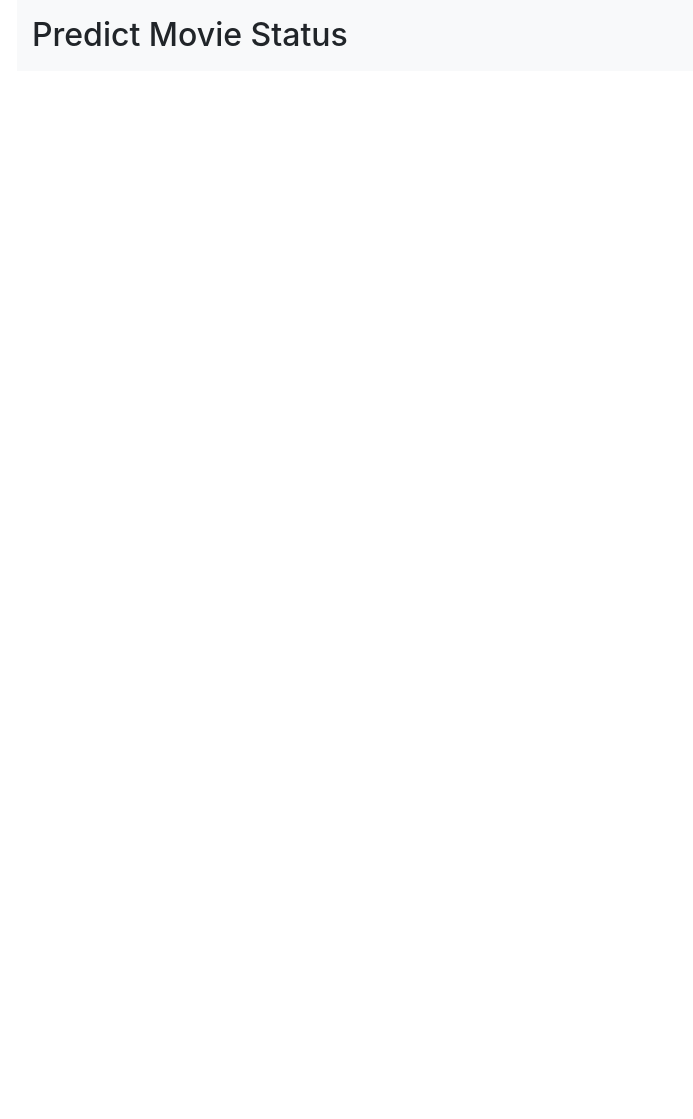
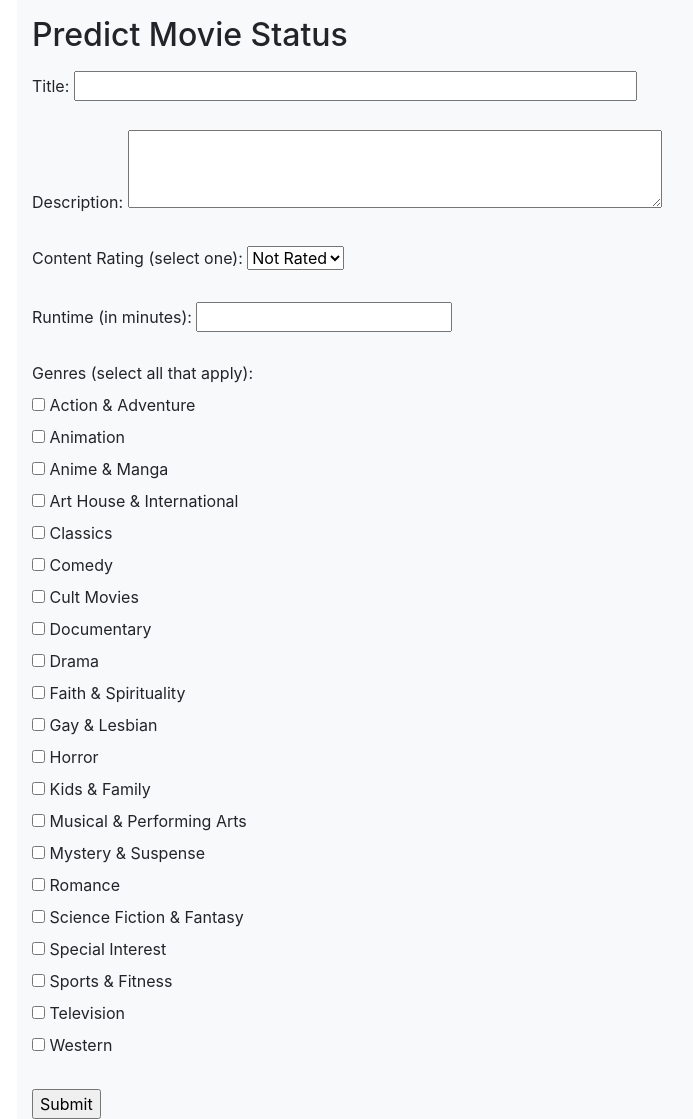
Before and after one commit to devinhughes/Rotten_tomatoes_project, a Flask app: page / in a window 1280 px wide. Shown: the part 323-1442 px from the top of the page, without its empty margins (53-746 px from the left). Before the commit the page ends 370 px from the top, so only its background shows below. Run offline with Flask 2, Linux system fonts and the light colour scheme; some libraries are stand-ins or nearby versions.

Commit message:
create form fields and Flask request functionality

```diff
--- a/dashboard/app.py
+++ b/dashboard/app.py
@@ -1,5 +1,5 @@
 # Dependencies
-from flask import Flask, render_template
+from flask import Flask, render_template, request
 
 # Set up Flask
 app = Flask(__name__)
@@ -10,9 +10,11 @@ def index():
     return render_template("index.html")
 
 # Results page route
-@app.route("/results")
+@app.route("/results", methods=['POST'])
 def results():
-    return render_template("results.html")
+    form_data = request.form
+    genres = request.form.getlist("genres")
+    return render_template("results.html", form_data=form_data, genres=genres)
 
 if __name__ == "__main__":
     app.run()
--- a/dashboard/templates/index.html
+++ b/dashboard/templates/index.html
@@ -42,6 +42,73 @@
         <div class="row">
             <div class="col-md-12">
                 <p><h2>Predict Movie Status</h2></p>
+                <form action="/results" method="POST">
+                    <!-- Title -->
+                    <label for="title">Title: </label>
+                    <input type="text" name="title" size="50" required=True/><br><br>
+                    <!-- Description -->
+                    <label for="description">Description: </label>
+                    <textarea name="description" rows="3" cols="50" required=True></textarea><br><br>
+                    <!-- Content Rating -->
+                    <label for="rating">Content Rating (select one): </label>
+                    <select name="rating">
+                        <option value="NR">Not Rated</option>
+                        <option value="G">G</option>
+                        <option value="PG">PG</option>
+                        <option value="PG-13">PG-13</option>
+                        <option value="R">R</option>
+                        <option value="NC17">NC-17</option>
+                    </select><br><br>
+                    <!-- Runtime -->
+                    <label for="runtime">Runtime (in minutes): </label>
+                    <input type="number" name="runtime" min="1" required=True/><br><br>
+                    <!-- Genres -->
+                    <label for="genres">Genres (select all that apply): </label><br>
+                    <input type="checkbox" id="Action & Adventure" name="genres" value="Action & Adventure">
+                    <label for="Action & Adventure"> Action & Adventure</label><br>
+                    <input type="checkbox" id="Animation" name="genres" value="Animation">
+                    <label for="Animation"> Animation</label><br>
+                    <input type="checkbox" id="Anime & Manga" name="genres" value="Anime & Manga">
+                    <label for="Anime & Manga"> Anime & Manga</label><br>
+                    <input type="checkbox" id="Art House & International" name="genres" value="Art House & International">
+                    <label for="Art House & International"> Art House & International</label><br>
+                    <input type="checkbox" id="Classics" name="genres" value="Classics">
+                    <label for="Classics"> Classics</label><br>
+                    <input type="checkbox" id="Comedy" name="genres" value="Comedy">
+                    <label for="Comedy"> Comedy</label><br>
+                    <input type="checkbox" id="Cult Movies" name="genres" value="Cult Movies">
+                    <label for="Cult Movies"> Cult Movies</label><br>
+                    <input type="checkbox" id="Documentary" name="genres" value="Documentary">
+                    <label for="Documentary"> Documentary</label><br>
+                    <input type="checkbox" id="Drama" name="genres" value="Drama">
+                    <label for="Drama"> Drama</label><br>
+                    <input type="checkbox" id="Faith & Spirituality" name="genres" value="Faith & Spirituality">
+                    <label for="Faith & Spirituality"> Faith & Spirituality</label><br>
+                    <input type="checkbox" id="Gay & Lesbian" name="genres" value="Gay & Lesbian">
+                    <label for="Gay & Lesbian"> Gay & Lesbian</label><br>
+                    <input type="checkbox" id="Horror" name="genres" value="Horror">
+                    <label for="Horror"> Horror</label><br>
+                    <input type="checkbox" id="Kids & Family" name="genres" value="Kids & Family">
+                    <label for="Kids & Family"> Kids & Family</label><br>
+                    <input type="checkbox" id="Musical & Performing Arts" name="genres" value="Musical & Performing Arts">
+                    <label for="Musical & Performing Arts"> Musical & Performing Arts</label><br>
+                    <input type="checkbox" id="Mystery & Suspense" name="genres" value="Mystery & Suspense">
+                    <label for="Mystery & Suspense"> Mystery & Suspense</label><br>
+                    <input type="checkbox" id="Romance" name="genres" value="Romance">
+                    <label for="Romance"> Romance</label><br>
+                    <input type="checkbox" id="Science Fiction & Fantasy" name="genres" value="Science Fiction & Fantasy">
+                    <label for="Science Fiction & Fantasy"> Science Fiction & Fantasy</label><br>
+                    <input type="checkbox" id="Special Interest" name="genres" value="Special Interest">
+                    <label for="Special Interest"> Special Interest</label><br>
+                    <input type="checkbox" id="Sports & Fitness" name="genres" value="Sports & Fitness">
+                    <label for="Sports & Fitness"> Sports & Fitness</label><br>
+                    <input type="checkbox" id="Television" name="genres" value="Television">
+                    <label for="Television"> Television</label><br>
+                    <input type="checkbox" id="Western" name="genres" value="Western">
+                    <label for="Western"> Western</label><br><br>
+                    <!-- Submit button -->
+                    <input type="submit" value="Submit">
+                </form>
             </div>
         </div>
     </div>
--- a/dashboard/templates/results.html
+++ b/dashboard/templates/results.html
@@ -20,7 +20,11 @@
         <!-- Add section for Movie Info -->
         <div class="row">
             <div class="col-md-12">
-                <h5>Movie info from form here.</h5>
+                <h5>Title: <small>{{form_data.title}}</small></h5>
+                <h5>Description: <small>{{form_data.description}}</small></h5>
+                <h5>Content Rating: <small>{{form_data.rating}}</small></h5>
+                <h5>Runtime: <small>{{form_data.runtime}} minutes</small></h5>
+                <h5>Genres: <small>{{genres}}</small></h5>
             </div>
         </div>
         <!-- Add section for Prediction Image -->
```
